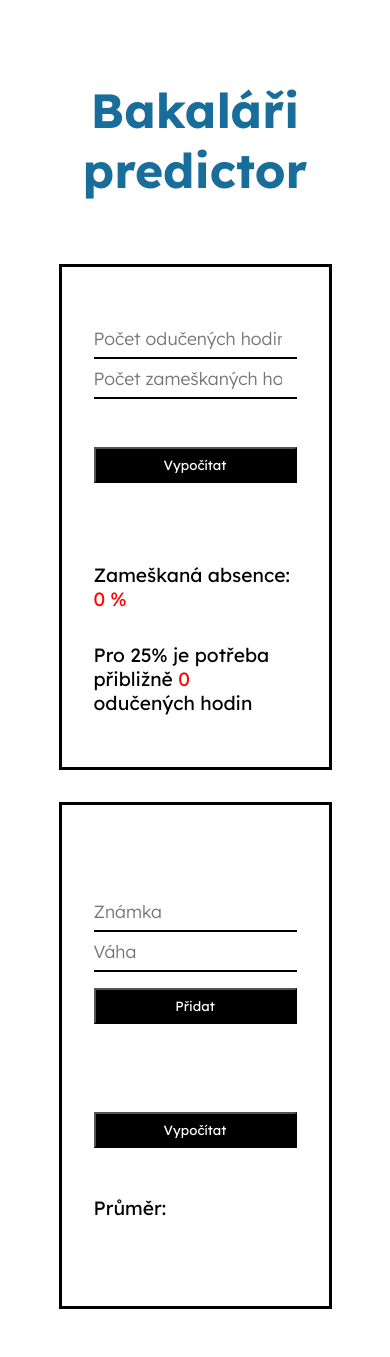
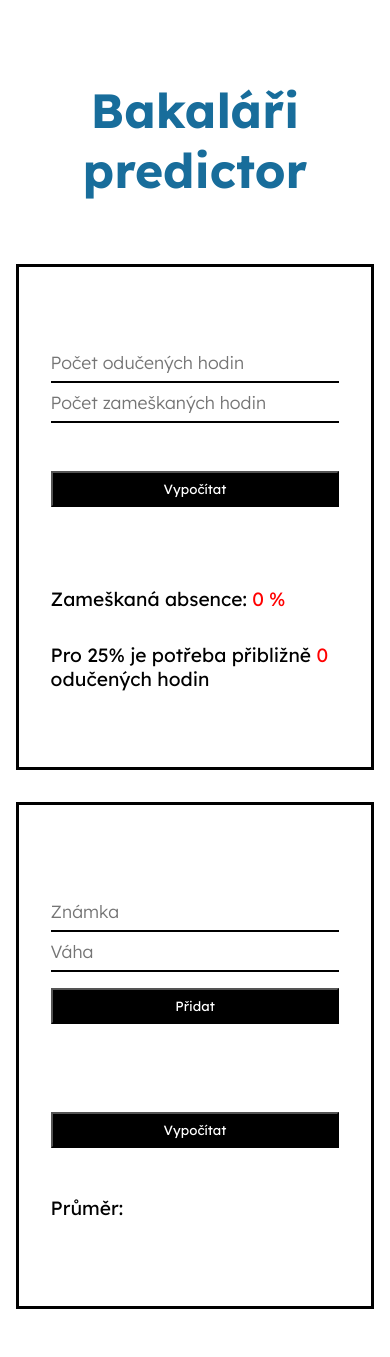
Before and after one commit to PatrikDemel/patrikdemel.github.io, a PHP site: page / in a window 390 px wide. Run offline with PHP 8.4, Linux system fonts and the light colour scheme.

Commit message:
finished

```diff
--- a/predictor/css/styles.css
+++ b/predictor/css/styles.css
@@ -127,8 +127,17 @@ section {
     row-gap: 2rem;
   }
 
+  body {
+    width: 100vw;
+  }
+
   section {
     width: 70vw;
+  }
+
+  #absence-section,
+  #znamky-section {
+    width: 92vw;
   }
 
   #znamky-section {
```
